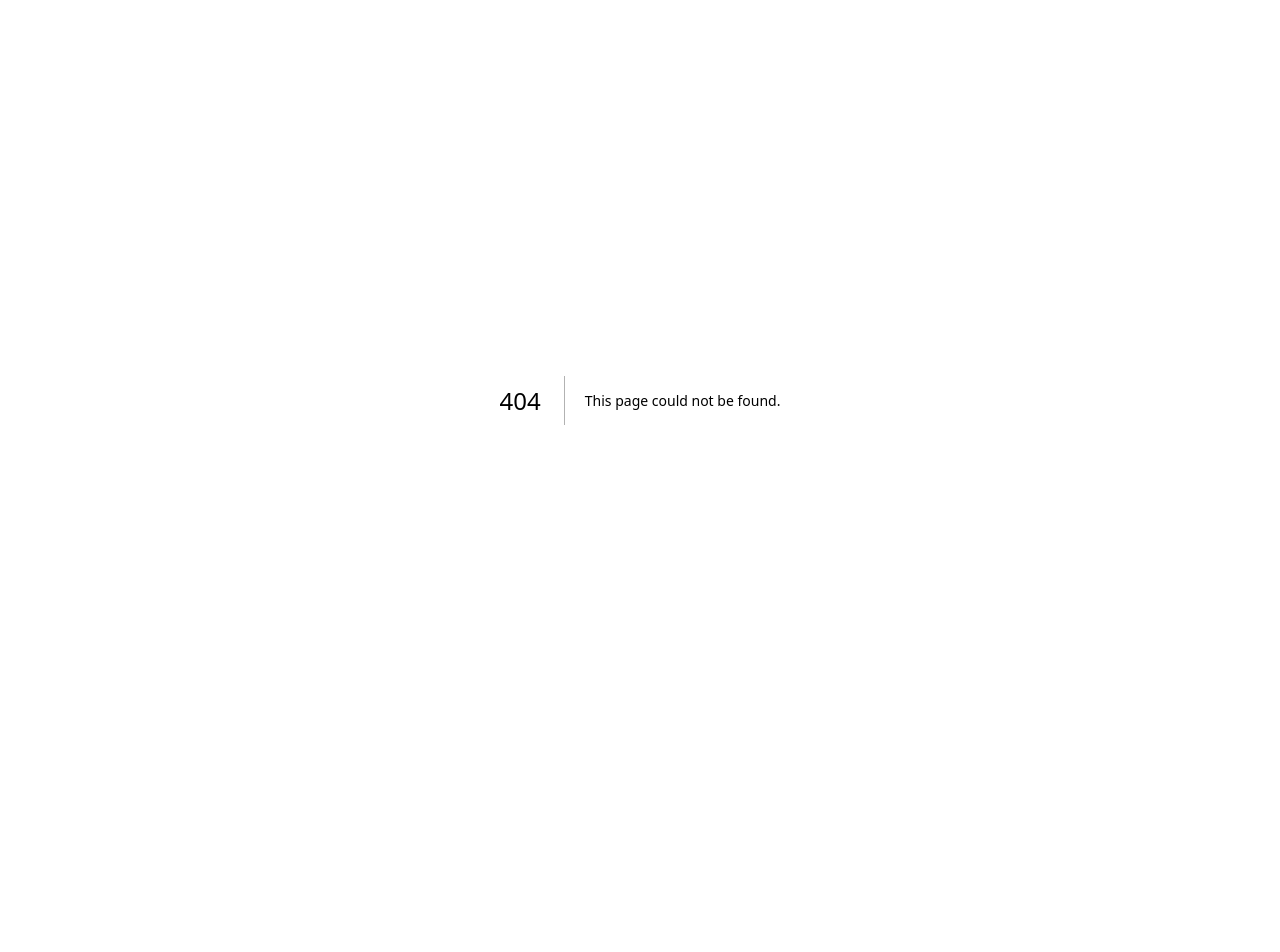
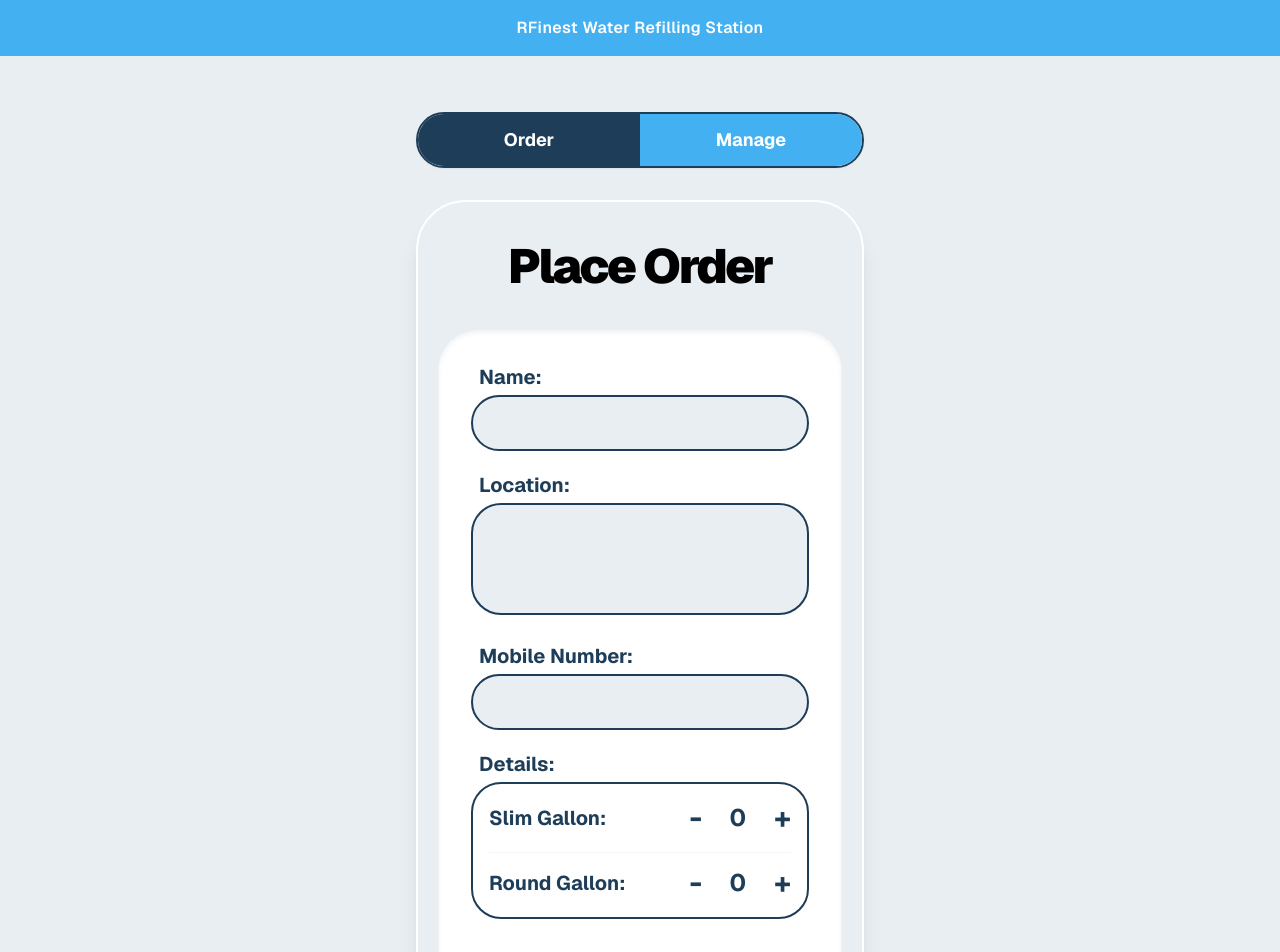
Before and after one commit to jaybyabut/rfinest-waterstation, a Next.js app: page /dashboard/order in a window 1280 px wide. Before the commit this address had no page. Shown: the top 952 px of the page. Before the commit the page ends 800 px from the top, so only its background shows below. Built offline with nearby package versions, Linux system fonts and the light colour scheme; no server answers.

Commit message:
feat: implement admin dashboard and place order UI with shared layout

```diff
--- /dev/null
+++ b/app/(protected)/(manage)/dashboard/order/page.tsx
@@ -0,0 +1,84 @@
+"use client";
+
+import { useState } from "react";
+import { Button } from "@/components/ui/button";
+import Link from "next/link";
+
+export default function AdminPlaceOrderPage() {
+  const [slimCount, setSlimCount] = useState(0);
+  const [roundCount, setRoundCount] = useState(0);
+  const totalAmount = (slimCount + roundCount) * 30;
+
+  return (
+    <div className="flex flex-col items-center w-full px-4 py-6 animate-in fade-in zoom-in duration-500">
+      <div className="w-full max-w-md">
+        <div className="flex w-full mb-8 rounded-full overflow-hidden border-2 border-[#1e3d58] shadow-sm">
+          <button className="flex-1 py-3 text-lg font-bold bg-[#1e3d58] text-white">
+            Order
+          </button>
+          <Link href="/dashboard" className="flex-1 py-3 text-center text-lg font-bold bg-[#43b0f1] text-white hover:bg-[#3ba0db] transition-colors">
+            Manage
+          </Link>
+        </div>
+
+        <div className="w-full bg-[#e8eef1] rounded-[50px] p-5 pt-10 text-center border-2 border-white shadow-xl text-[#1e3d58]">
+          <h1 className="text-5xl font-black mb-10 text-black tracking-tighter">Place Order</h1>
+
+          <div className="bg-white rounded-[40px] p-6 sm:p-8 shadow-inner border border-gray-100 text-left">
+            <div className="space-y-5">
+              <div>
+                <label className="block text-xl font-bold mb-1 ml-2">Name:</label>
+                <input type="text" className="w-full h-14 px-6 rounded-full border-2 border-[#1e3d58] bg-[#e8eef1] focus:outline-none" />
+              </div>
+
+              <div>
+                <label className="block text-xl font-bold mb-1 ml-2">Location:</label>
+                <textarea
+                  className="w-full h-28 p-4 px-6 rounded-[30px] border-2 border-[#1e3d58] bg-[#e8eef1] focus:outline-none resize-none"
+                />
+              </div>
+
+              <div>
+                <label className="block text-xl font-bold mb-1 ml-2">Mobile Number:</label>
+                <input type="text" className="w-full h-14 px-6 rounded-full border-2 border-[#1e3d58] bg-[#e8eef1] focus:outline-none" />
+              </div>
+
+              <div>
+                <label className="block text-xl font-bold mb-1 ml-2">Details:</label>
+                <div className="w-full p-4 rounded-[30px] border-2 border-[#1e3d58] bg-white space-y-4">
+                  <div className="flex justify-between items-center text-xl font-bold">
+                    <span>Slim Gallon:</span>
+                    <div className="flex items-center gap-5">
+                      <button onClick={() => setSlimCount(Math.max(0, slimCount - 1))} className="text-3xl font-bold">-</button>
+                      <span className="w-8 text-center text-2xl">{slimCount}</span>
+                      <button onClick={() => setSlimCount(slimCount + 1)} className="text-3xl font-bold">+</button>
+                    </div>
+                  </div>
+                  <div className="flex justify-between items-center text-xl font-bold border-t border-gray-100 pt-3">
+                    <span>Round Gallon:</span>
+                    <div className="flex items-center gap-5">
+                      <button onClick={() => setRoundCount(Math.max(0, roundCount - 1))} className="text-3xl font-bold">-</button>
+                      <span className="w-8 text-center text-2xl">{roundCount}</span>
+                      <button onClick={() => setRoundCount(roundCount + 1)} className="text-3xl font-bold">+</button>
+                    </div>
+                  </div>
+                </div>
+              </div>
+
+              <div className="flex justify-between items-center pt-4 px-2">
+                <span className="text-xl font-bold">Total Amount:</span>
+                <span className="text-4xl font-black text-[#43b0f1]">₱{totalAmount}</span>
+              </div>
+
+              <div className="pt-4">
+                <Button className="w-full h-16 text-2xl font-bold rounded-full bg-[#43b0f1] text-white border-2 border-[#43b0f1] hover:bg-[#1e3d58] transition-all active:scale-95">
+                  Place Order
+                </Button>
+              </div>
+            </div>
+          </div>
+        </div>
+      </div>
+    </div>
+  );
+}
--- a/app/(protected)/(manage)/dashboard/page.tsx
+++ b/app/(protected)/(manage)/dashboard/page.tsx
@@ -1,12 +1,44 @@
-export default function DashboardPage() {
+import { Button } from "@/components/ui/button";
+import Link from "next/link";
+
+export default function AdminManagePage() {
+  const today = new Date().toLocaleDateString('en-US', {
+    month: 'long', day: 'numeric', year: 'numeric',
+  });
+
   return (
-    <div className="bg-white p-10 rounded-[30px] shadow-md text-center border-2 border-[#1e3d58]">
-      <h1 className="text-3xl font-extrabold text-[#1e3d58] mb-4">
-        Testing
-      </h1>
-      <p className="text-gray-600">
-        Testing
-      </p>
+    <div className="flex flex-col items-center w-full px-4 py-6 animate-in fade-in zoom-in duration-500">
+      <div className="w-full max-w-md">
+        <div className="flex w-full mb-6 rounded-full overflow-hidden border-2 border-[#1e3d58] shadow-sm">
+          <Link href="/dashboard/order" className="flex-1 py-3 text-center text-lg font-bold bg-[#43b0f1] text-white hover:bg-[#3ba0db] transition-colors">
+            Order
+          </Link>
+          <button className="flex-1 py-3 text-lg font-bold bg-[#1e3d58] text-white">
+            Manage
+          </button>
+        </div>
+
+        <div className="w-full bg-[#e8eef1] rounded-[50px] p-5 pt-10 text-center border-2 border-white/50 shadow-xl">
+          <h1 className="text-6xl font-black mb-8 text-black tracking-tighter">Manage</h1>
+          <div className="bg-white rounded-[40px] p-8 shadow-inner border border-gray-100">
+            <h2 className="text-3xl font-extrabold mb-10 text-[#1e3d58]">{today}</h2>
+            <div className="flex flex-col gap-4">
+              <Button variant="outline" className="w-full h-16 text-xl font-bold border-2 border-[#1e3d58] rounded-[20px] bg-[#e8eef1] text-[#1e3d58] hover:bg-[#1e3d58] hover:text-white transition-all">
+                Edit Order
+              </Button>
+              <Button variant="outline" className="w-full h-16 text-xl font-bold border-2 border-[#1e3d58] rounded-[20px] bg-[#e8eef1] text-[#1e3d58] hover:bg-[#1e3d58] hover:text-white transition-all">
+                Order Status
+              </Button>
+              <Button variant="outline" className="w-full h-16 text-xl font-bold border-2 border-[#1e3d58] rounded-[20px] bg-[#e8eef1] text-[#1e3d58] hover:bg-[#1e3d58] hover:text-white transition-all">
+                Manage Prices
+              </Button>
+              <Button variant="outline" className="w-full h-16 text-xl font-bold border-2 border-[#1e3d58] rounded-[20px] bg-[#e8eef1] text-[#1e3d58] hover:bg-[#1e3d58] hover:text-white transition-all">
+                Analytics & Report
+              </Button>
+            </div>
+          </div>
+        </div>
+      </div>
     </div>
   );
 }
```
